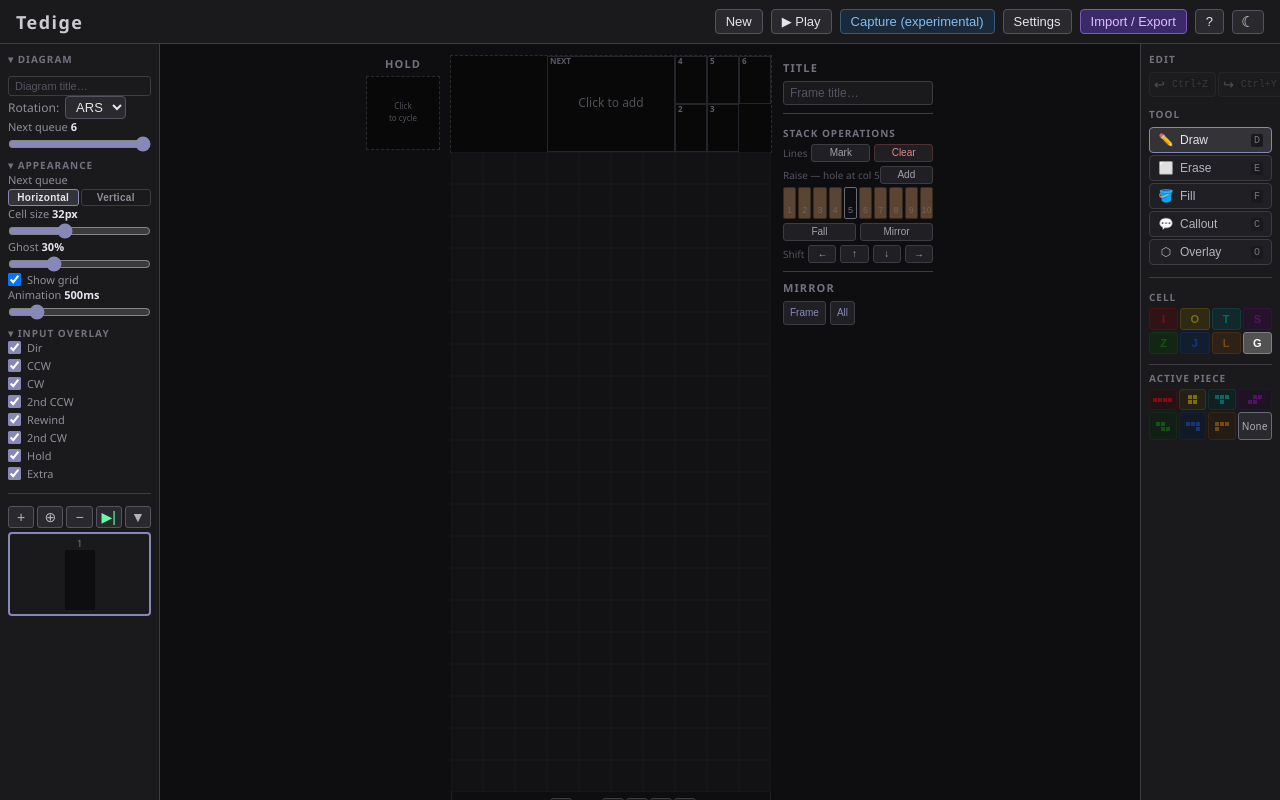
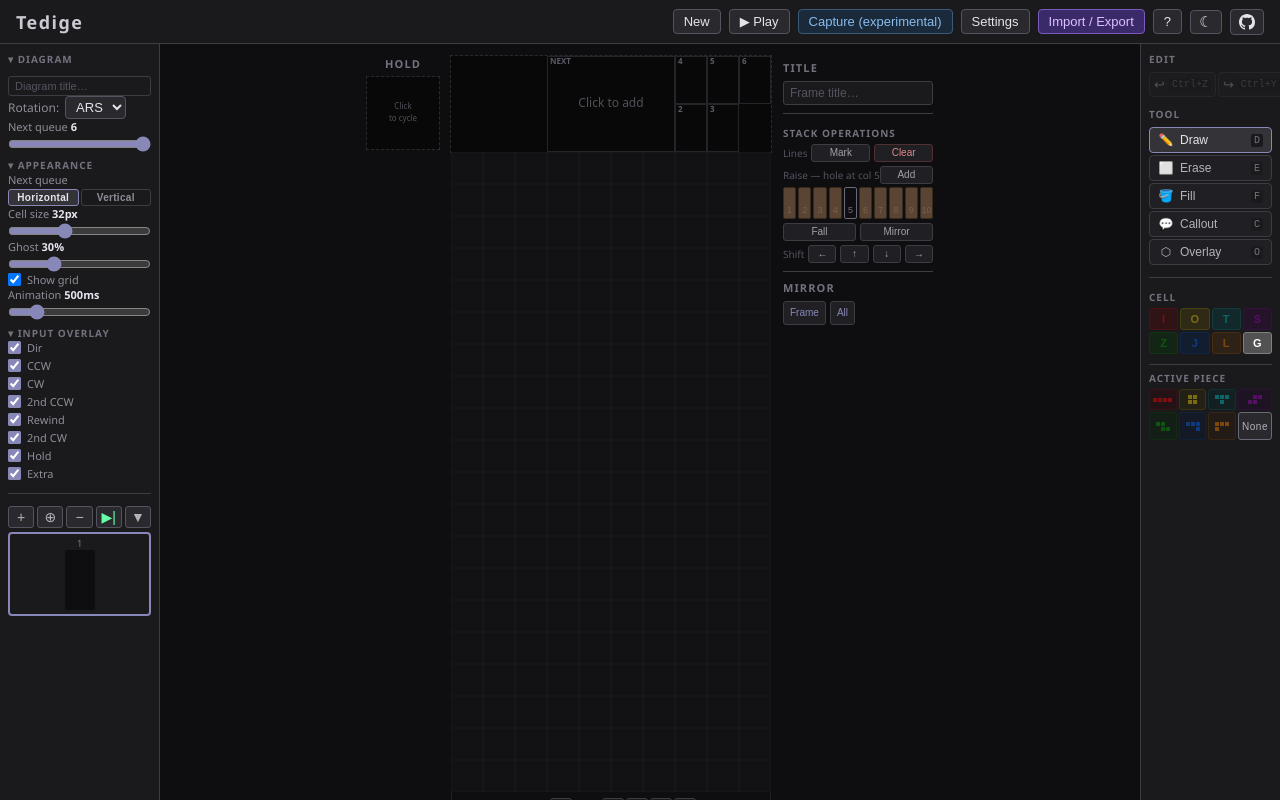
Before and after one commit to PetitPrince/tedige-3, a Svelte app: page / in a window 1280 px wide. Built offline with nearby package versions, Linux system fonts and the light colour scheme.

Commit message:
Added link to github

```diff
--- a/src/components/EditorLayout.svelte
+++ b/src/components/EditorLayout.svelte
@@ -124,6 +124,9 @@
       <button class="btn btn-accent" on:click={() => showExport.update(v => !v)}>Import / Export</button>
       <button class="btn" on:click={() => showShortcuts.update(v => !v)} title="Keyboard shortcuts (?)">?</button>
       <button class="btn btn-theme" on:click={cycleTheme} title={THEME_TITLES[$themeMode]}>{THEME_ICONS[$themeMode]}</button>
+      <a class="btn btn-github" href="https://github.com/PetitPrince/tedige-3" target="_blank" rel="noopener noreferrer" title="View on GitHub">
+        <svg width="16" height="16" viewBox="0 0 16 16" fill="currentColor" aria-hidden="true"><path d="M8 0C3.58 0 0 3.58 0 8c0 3.54 2.29 6.53 5.47 7.59.4.07.55-.17.55-.38 0-.19-.01-.82-.01-1.49-2.01.37-2.53-.49-2.69-.94-.09-.23-.48-.94-.82-1.13-.28-.15-.68-.52-.01-.53.63-.01 1.08.58 1.23.82.72 1.21 1.87.87 2.33.66.07-.52.28-.87.51-1.07-1.78-.2-3.64-.89-3.64-3.95 0-.87.31-1.59.82-2.15-.08-.2-.36-1.02.08-2.12 0 0 .67-.21 2.2.82.64-.18 1.32-.27 2-.27.68 0 1.36.09 2 .27 1.53-1.04 2.2-.82 2.2-.82.44 1.1.16 1.92.08 2.12.51.56.82 1.27.82 2.15 0 3.07-1.87 3.75-3.65 3.95.29.25.54.73.54 1.48 0 1.07-.01 1.93-.01 2.2 0 .21.15.46.55.38A8.013 8.013 0 0016 8c0-4.42-3.58-8-8-8z"/></svg>
+      </a>
     </div>
   </header>
 
@@ -731,6 +734,7 @@
   .btn-cv { background: var(--blue-bg); border-color: var(--blue-brd); color: var(--blue-text); }
   .btn-cv:hover { background: var(--blue-bg-hi); }
   .btn-theme { font-size: 15px; padding: 2px 8px; min-width: 32px; }
+  .btn-github { display: inline-flex; align-items: center; padding: 4px 8px; text-decoration: none; }
   .overlay-backdrop {
     position: fixed;
     inset: 0;
```
